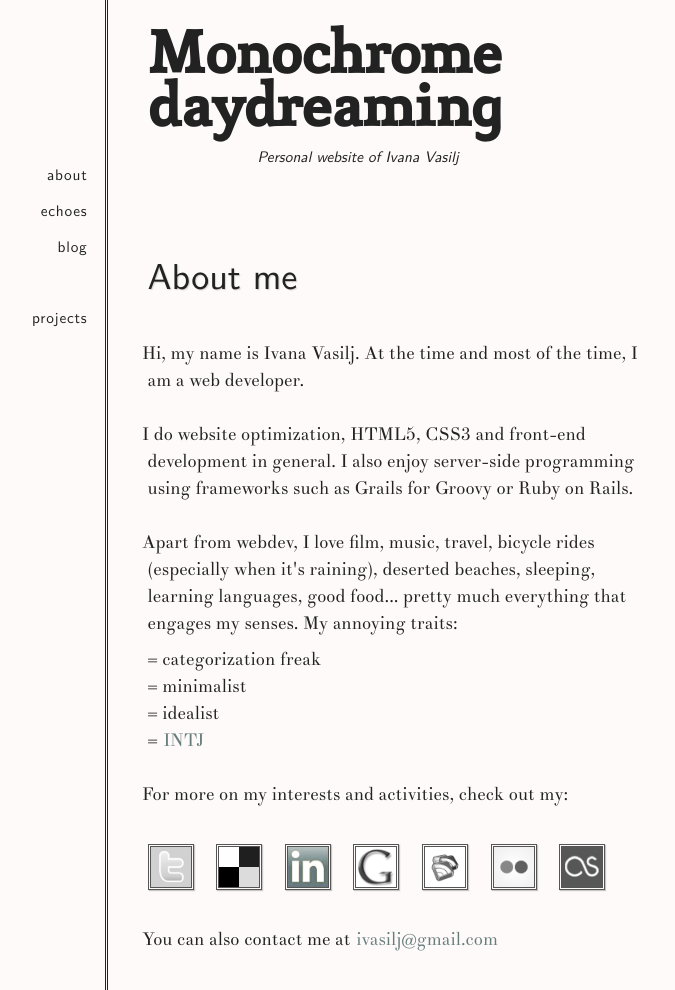
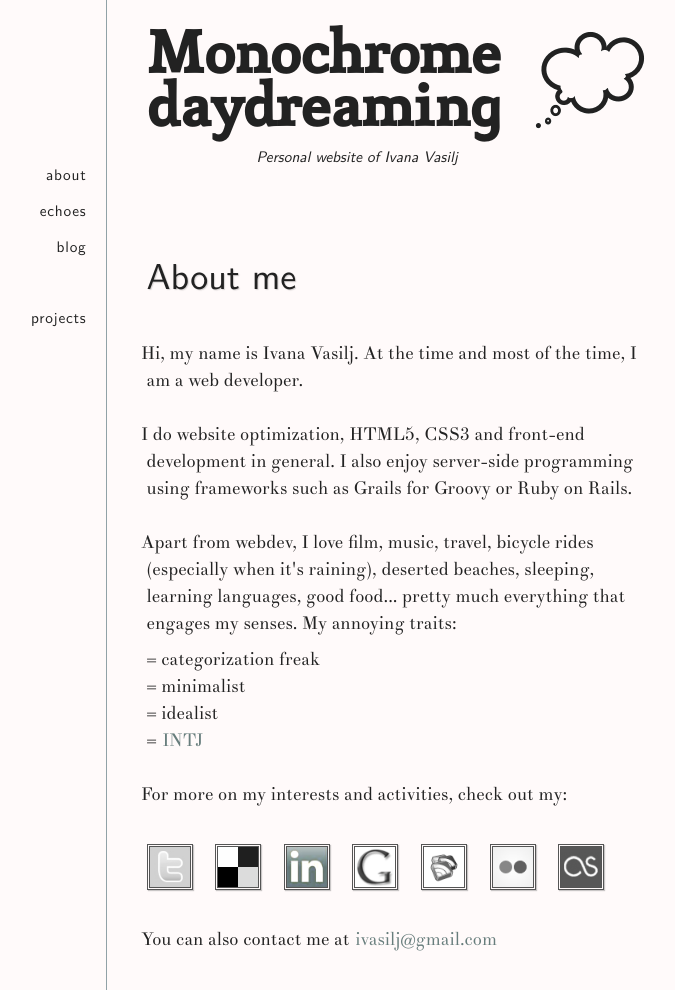
Before and after one commit to ivana/ivana.github.com, a Jekyll site: the page built from index.html, in a window 1280 px wide. Shown: the whole page, without its empty margins (264-939 px from the left). Built offline with Jekyll 4.4.1, drawn with Linux system fonts in a browser that asks for light colours.

Commit message:
logo cloud

```diff
--- a/_layouts/default.html
+++ b/_layouts/default.html
@@ -21,6 +21,7 @@
 
       <a href="/">
         <hgroup>
+          <img src="/img/cloudy.gif" alt="monochrome daydreaming logo (cloud)">
           <h1>Monochrome daydreaming</h1>
           <h2>Personal website of Ivana Vasilj</h2>
         </hgroup>
--- a/css/style.css
+++ b/css/style.css
@@ -10,12 +10,13 @@
 body {
   font:62.5% "Theano Didot", didot, "times new roman", times, georgia, serif;
   margin:0 auto; width:500px; padding:0 0 1em 4em;
-  border-left:3px double;
+  border-left:1px solid #91A2A7;
   background:snow; color:#222;
   /*background-image:url('/img/ivana-site-grid.png');*/
 }
   body > * { font-size:1.8em }
   body > header { padding-top:1.6em }
+    body > header img { float:right }
 
 header, article, footer { display:block }
 
```
Also changed, not shown: img/cloudy.gif (added).
